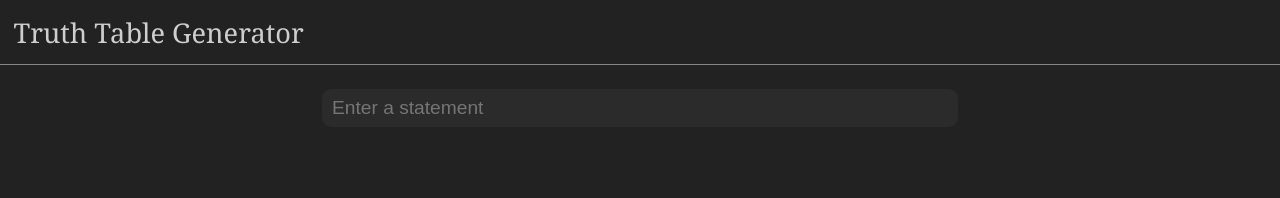
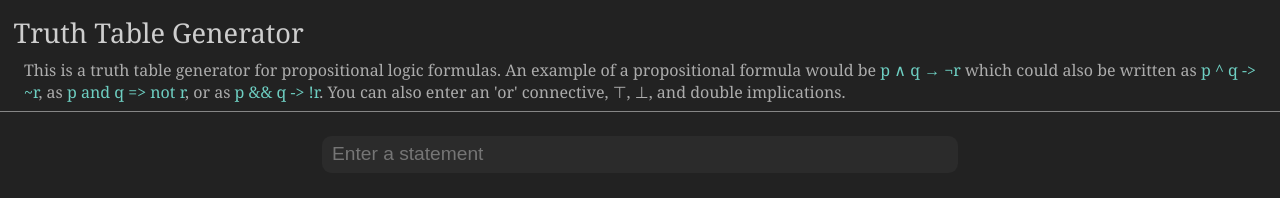
Before and after one commit to mrk-lwrnc/truth-table-generator, a plain HTML site: page index.html in a window 1280 px wide. Drawn offline with Linux system fonts and the light colour scheme.

Commit message:
added additional content

```diff
--- a/index.html
+++ b/index.html
@@ -10,6 +10,15 @@
 
 <body>
     <div class="heading">Truth Table Generator</div>
+    <div class="info">
+        This is a truth table generator for propositional logic formulas.
+        An example of a propositional formula would be
+        <span class="statement">p ∧ q → ¬r</span> which could also be written as
+        <span class="statement">p ^ q -> ~r</span>, as
+        <span class="statement">p and q => not r</span>, or as
+        <span class="statement">p && q -> !r</span>.
+        You can also enter an 'or' connective, ⊤, ⊥, and double implications.
+    </div>
     <div class="content">
         <input type="text" class="input-text-field" placeholder="Enter a statement">
         <div class="error-container"></div>
--- a/styles/main.css
+++ b/styles/main.css
@@ -5,11 +5,23 @@ body {
 }
 
 .heading {
-    padding: 0.5em;
-    border-bottom: 1px solid #868686;
+    padding: 0.5em 0.5em 0;
     color: #cecece;
     font-family: Georgia, 'Times New Roman', Times, serif;
     font-size: 1.7em;
+}
+
+.info {
+    padding: 0.5em 1.5em;
+    color: #acacac;
+    font-family: Georgia, 'Times New Roman', Times, serif;
+    font-size: 1em;
+    border-bottom: 1px solid #868686;
+    text-align: justify;
+}
+
+.info .statement {
+    color: #6ecfc2;
 }
 
 .content {
```
